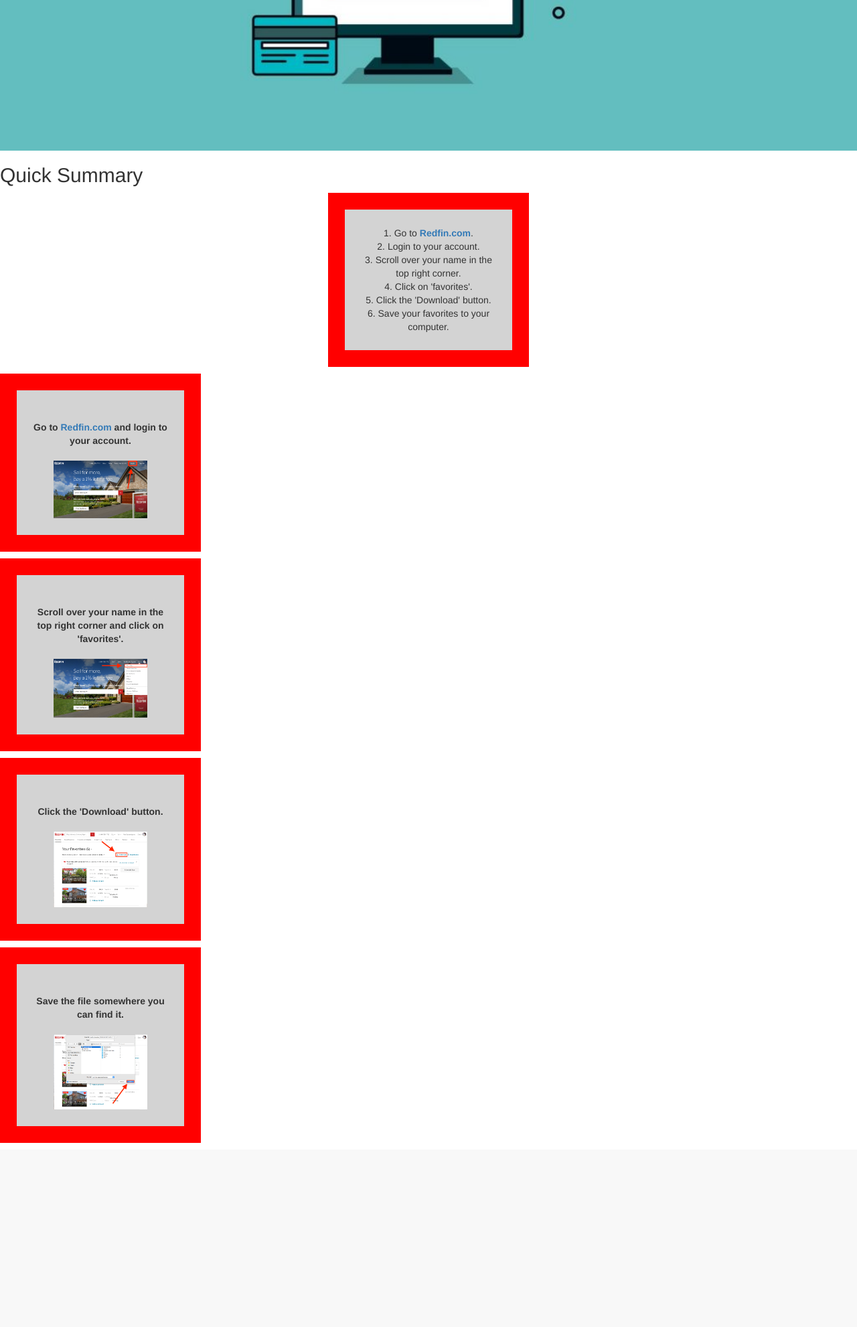
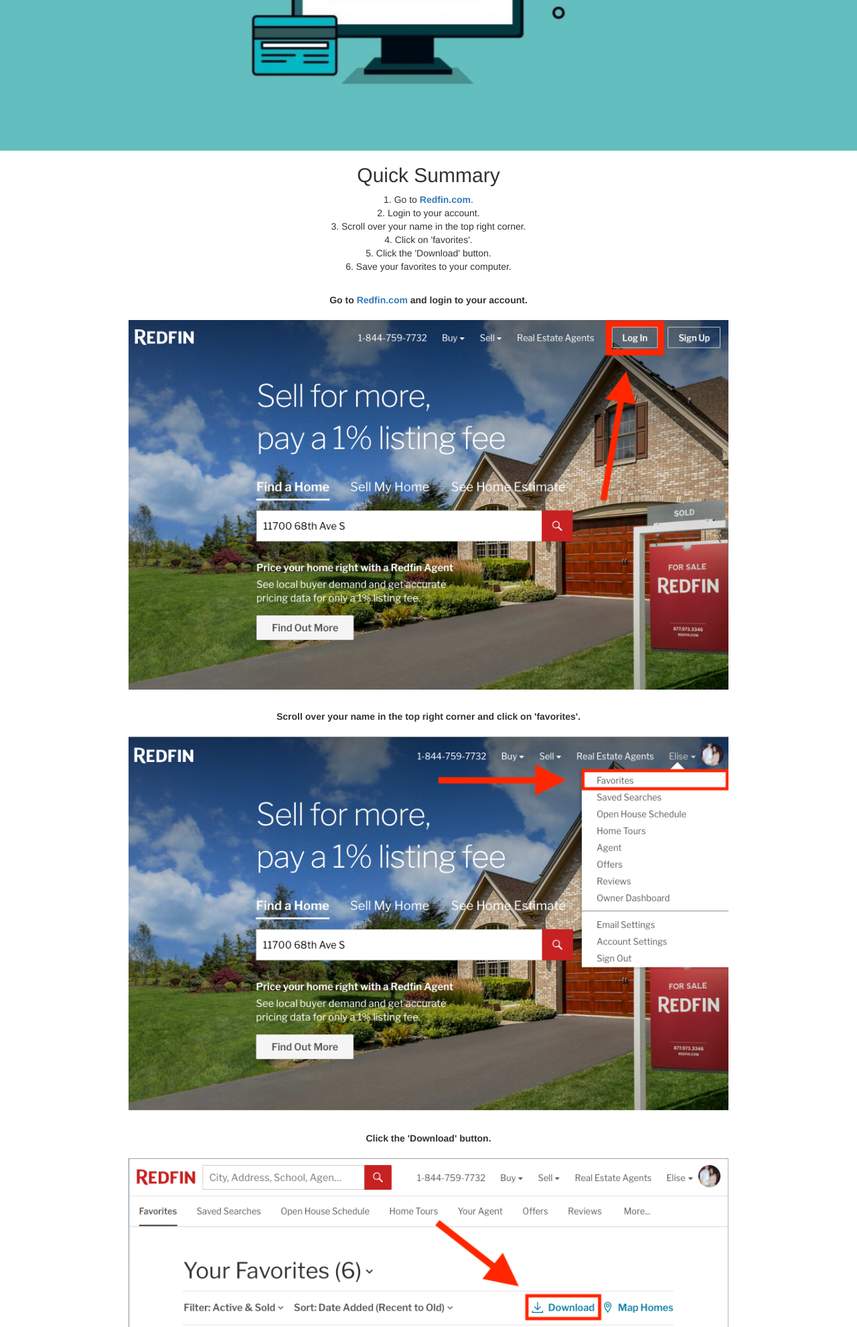
Before and after one commit to ereppond/housing-recommender, a Flask app: page /favorites in a window 1280 px wide. Shown: the part 400-2382 px from the top of the page at 67% size. Before the commit the page ends 2107 px from the top, so only its background shows below. Run offline with Flask 2, Linux system fonts and the light colour scheme; some libraries are stand-ins or nearby versions.

Commit message:
back to original stype

```diff
--- a/templates/favorites.html
+++ b/templates/favorites.html
@@ -1,15 +1,6 @@
 <!DOCTYPE html>
 <html lang="en">
   <head>
-    <style>
-      p {
-          background-color: lightgrey;
-          width: 300px;
-          border: 25px solid red;
-          padding: 25px;
-          margin: 25px;
-      }
-    </style>
     <meta charset="utf-8">
     <meta http-equiv="X-UA-Compatible" content="IE=edge">
     <meta name="viewport" content="width=device-width, initial-scale=1">
@@ -52,7 +43,7 @@
         </div><!--/.nav-collapse -->
       </div><!-- /.container -->
     </nav>
-    <div class="section quicksummary  sticky " id="quick_summary_section">
+    <div class="section quicksummary  sticky " id="quick_summary_section" style='text-align: center'>
   		<h2>
   			<span class="mw-headline" id="Quick_Summary">Quick Summary</span>
       </h2>
```
